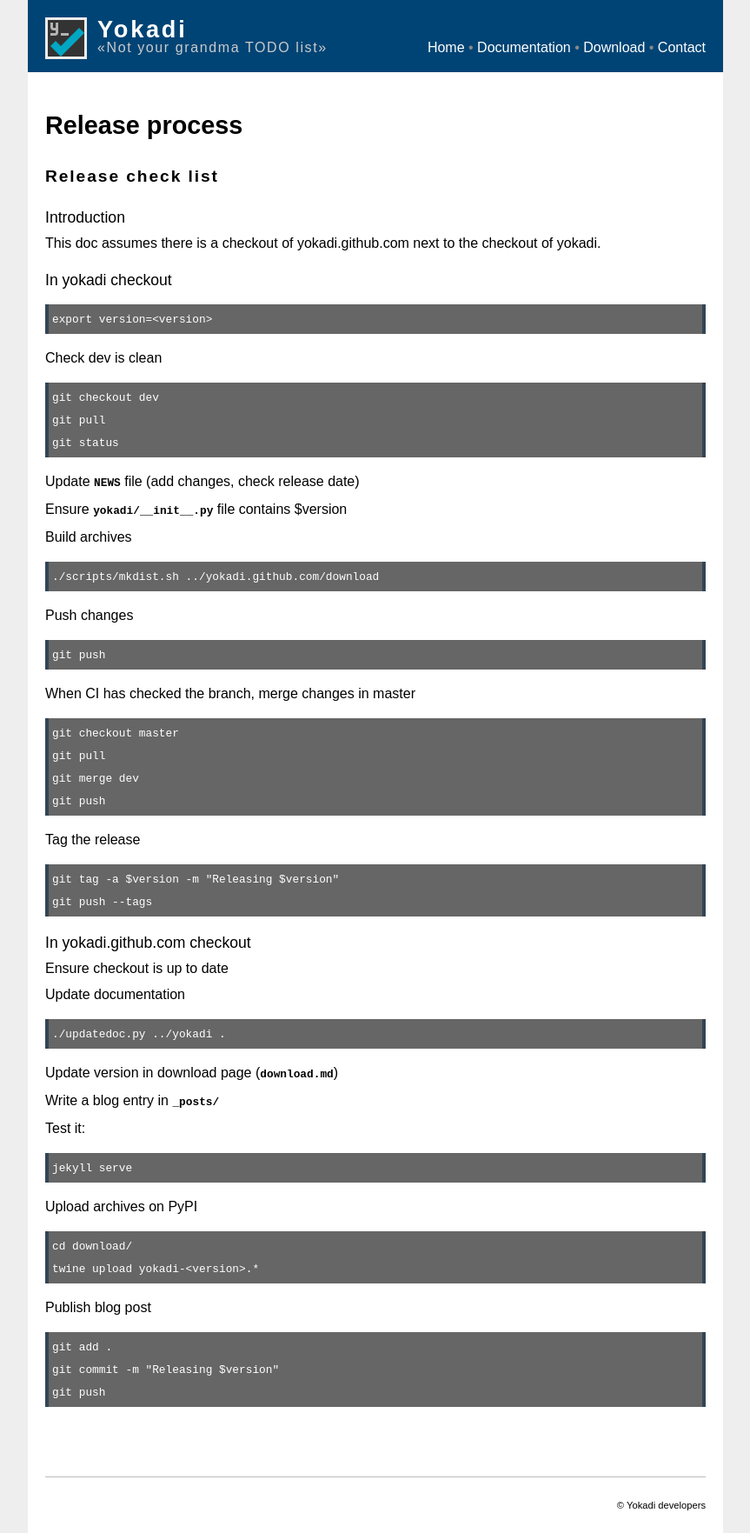
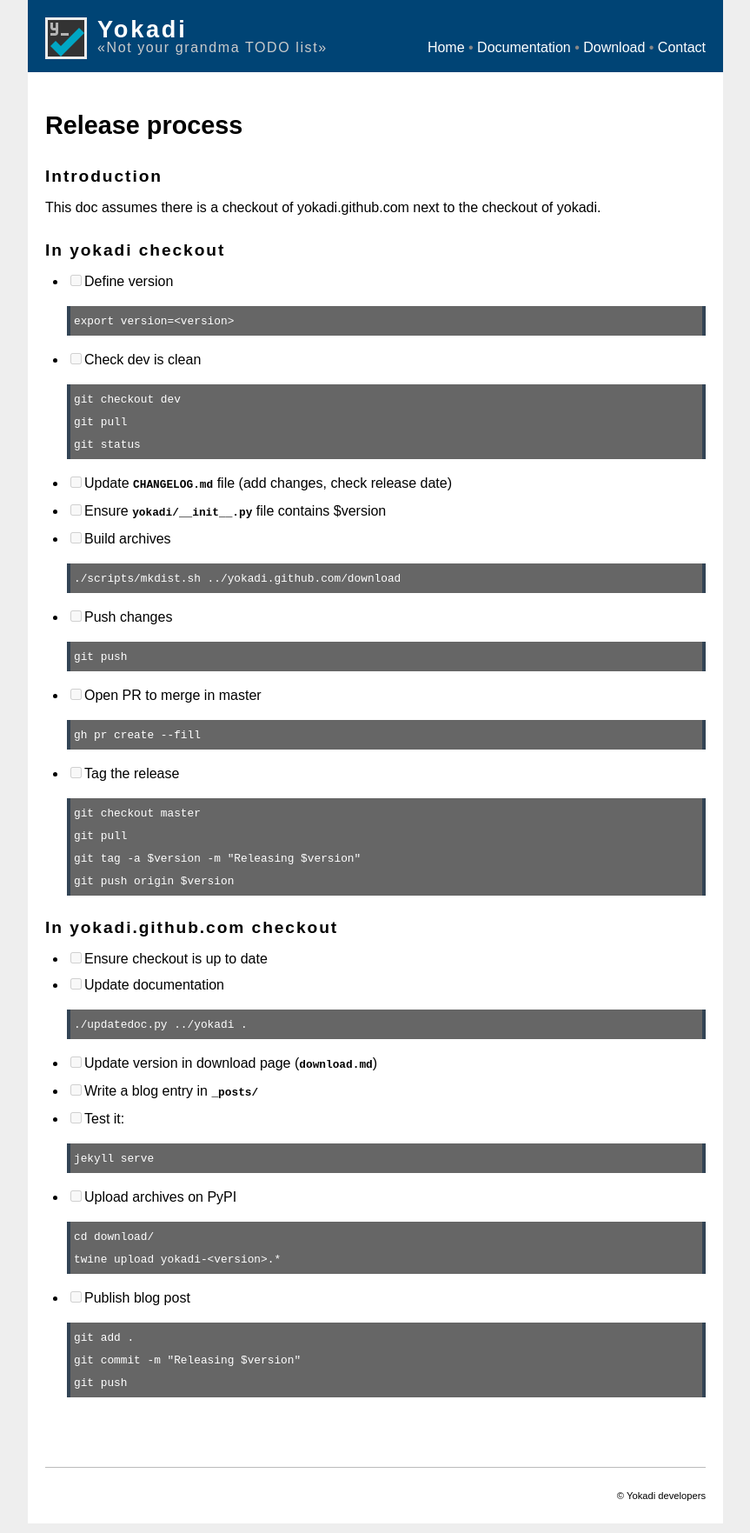
Before and after one commit to yokadi/yokadi.github.com, a Jekyll site: the page built from release.md, in a window 1280 px wide. Shown: the whole page at 87% size, without its empty margins (208-1071 px from the left). Built offline with Jekyll 4.4.1, drawn with Linux system fonts in a browser that asks for light colours.

Commit message:
Update for 1.3.0 release

````diff
--- a/release.md
+++ b/release.md
@@ -3,70 +3,89 @@ title: Release process
 layout: default
 ---
 
-## Release check list
-
-### Introduction
+## Introduction
 
 This doc assumes there is a checkout of yokadi.github.com next to the checkout
 of yokadi.
 
-### In yokadi checkout
+## In yokadi checkout
 
-    export version=<version>
+- [ ] Define version
 
-Check dev is clean
+  ```
+  export version=<version>
+  ```
 
-    git checkout dev
-    git pull
-    git status
+- [ ] Check dev is clean
 
-Update `NEWS` file (add changes, check release date)
+  ```
+  git checkout dev
+  git pull
+  git status
+    ```
 
-Ensure `yokadi/__init__.py` file contains $version
+- [ ] Update `CHANGELOG.md` file (add changes, check release date)
 
-Build archives
+- [ ] Ensure `yokadi/__init__.py` file contains $version
 
-    ./scripts/mkdist.sh ../yokadi.github.com/download
+- [ ] Build archives
 
-Push changes
+  ```
+  ./scripts/mkdist.sh ../yokadi.github.com/download
+  ```
 
-    git push
+- [ ] Push changes
 
-When CI has checked the branch, merge changes in master
+  ```
+  git push
+  ```
 
-    git checkout master
-    git pull
-    git merge dev
-    git push
+- [ ] Open PR to merge in master
 
-Tag the release
+  ```
+  gh pr create --fill
+  ```
 
-    git tag -a $version -m "Releasing $version"
-    git push --tags
+- [ ] Tag the release
 
-### In yokadi.github.com checkout
+  ```
+  git checkout master
+  git pull
+  git tag -a $version -m "Releasing $version"
+  git push origin $version
+  ```
 
-Ensure checkout is up to date
+## In yokadi.github.com checkout
 
-Update documentation
+- [ ] Ensure checkout is up to date
 
-    ./updatedoc.py ../yokadi .
+- [ ] Update documentation
 
-Update version in download page (`download.md`)
+  ```
+  ./updatedoc.py ../yokadi .
+  ```
 
-Write a blog entry in `_posts/`
+- [ ] Update version in download page (`download.md`)
 
-Test it:
+- [ ] Write a blog entry in `_posts/`
 
-    jekyll serve
+- [ ] Test it:
 
-Upload archives on PyPI
+  ```
+  jekyll serve
+  ```
 
-    cd download/
-    twine upload yokadi-<version>.*
+- [ ] Upload archives on PyPI
 
-Publish blog post
+  ```
+  cd download/
+  twine upload yokadi-<version>.*
+  ```
 
-    git add .
-    git commit -m "Releasing $version"
-    git push
+- [ ] Publish blog post
+
+  ```
+  git add .
+  git commit -m "Releasing $version"
+  git push
+  ```
````
Also changed, not shown: db-updates.md (+3 -5 lines), download.md (+14 -18 lines), hacking.md (+3 -5 lines), ical.md (+3 -5 lines), tips.md (+1 -1 lines), README.md, 2 other files.
